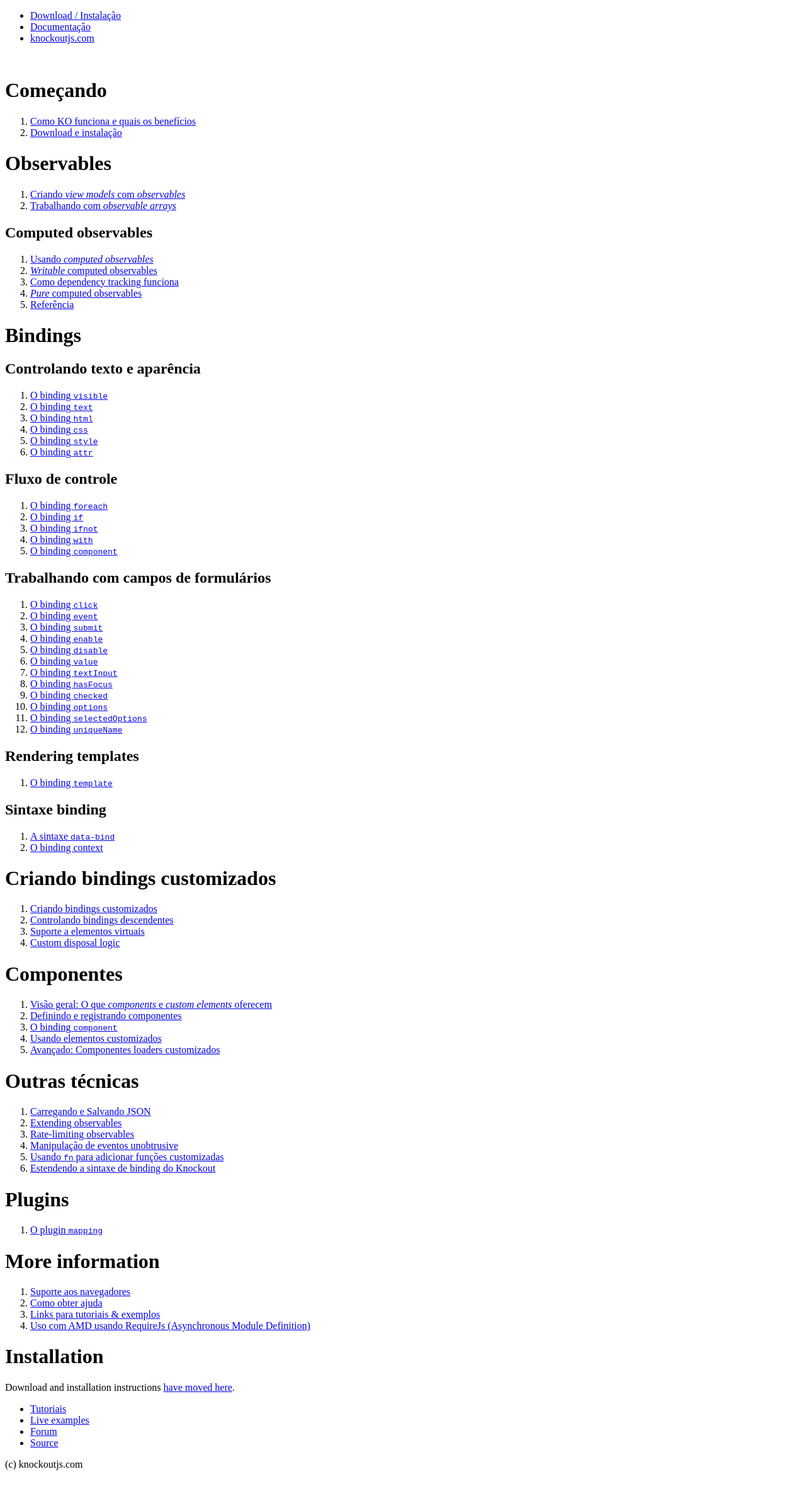
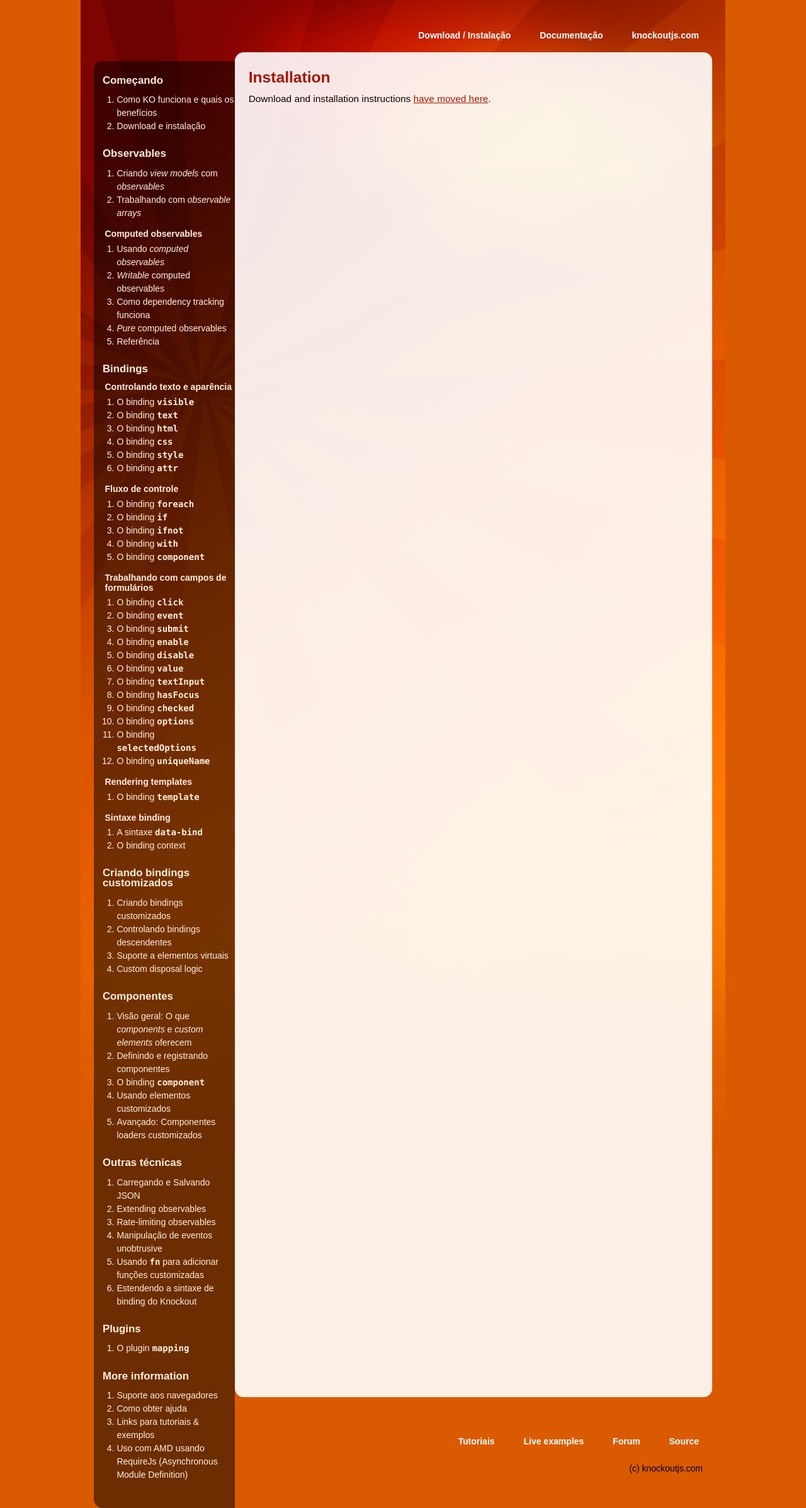
Before and after one commit to alexhiroshi/knockoutjs-brasil, a Jekyll site: the page built from documentation/installation.md, in a window 1280 px wide. Shown: the whole page at 63% size. Built offline with Jekyll 4.4.1, drawn with Linux system fonts in a browser that asks for light colours; nearby versions of some CDN libraries; library files that are not in the unit come from our copies; comment, search, counter and statistics services are not loaded; before the commit the page ends 2342 px from its top, so only the background shows below that.

Commit message:
Novos caminhos de arquivos estáticos

```diff
--- a/_layouts/default.html
+++ b/_layouts/default.html
@@ -6,22 +6,22 @@
         <meta name="description" content="Knockout é uma biblioteca JavaScript que simplifica a construção de interfaces gráficas dinâmicas.">
         <meta property="og:title" content="Knockout.js" />
         <meta property="og:description" content="Knockout é uma biblioteca JavaScript que simplifica a construção de interfaces gráficas dinâmicas." />
-        <meta property="og:image" content="http://knockoutjs-brasil.com.br/img/facebook.png" />
-        <link href="{{ page.pathprefix }}css/tripoli.simple.css" type="text/css" rel="stylesheet" />
+        <meta property="og:image" content="http://alexhiroshi.github.io/knockoutjs-brasil/img/facebook.png" />
+        <link href="/knockoutjs-brasil/css/tripoli.simple.css" type="text/css" rel="stylesheet" />
         {% if page.canonicalUrl %}<link rel="canonical" href="{{ page.canonicalUrl }}" />{% endif %}
-        <link rel="stylesheet" type="text/css" href="{{ page.pathprefix }}css/styles.css" />
-        <link rel="stylesheet" type="text/css" href="{{ page.pathprefix }}css/smallScreen.css" media="only screen and (max-device-width: 800px)" />
-        <link rel="shortcut icon" href="{{ page.pathprefix }}img/favicon.ico" />
-        <!--[if IE]><link rel="stylesheet" type="text/css" href="{{ page.pathprefix }}css/tripoli.simple.ie.css" /><![endif]-->
-        <!--[if lte IE 7]><link rel="stylesheet" type="text/css" href="{{ page.pathprefix }}css/ie6ie7.css" /><![endif]-->
-        <!--[if lte IE 6]><link rel="stylesheet" type="text/css" href="{{ page.pathprefix }}css/ie6.css" /><![endif]-->
+        <link rel="stylesheet" type="text/css" href="/knockoutjs-brasil/css/styles.css" />
+        <link rel="stylesheet" type="text/css" href="/knockoutjs-brasil/css/smallScreen.css" media="only screen and (max-device-width: 800px)" />
+        <link rel="shortcut icon" href="/knockoutjs-brasil/img/favicon.ico" />
+        <!--[if IE]><link rel="stylesheet" type="text/css" href="/knockoutjs-brasil/css/tripoli.simple.ie.css" /><![endif]-->
+        <!--[if lte IE 7]><link rel="stylesheet" type="text/css" href="/knockoutjs-brasil/css/ie6ie7.css" /><![endif]-->
+        <!--[if lte IE 6]><link rel="stylesheet" type="text/css" href="/knockoutjs-brasil/css/ie6.css" /><![endif]-->
         {% include global-scripts.html %}
     </head>
     <body>
         <div id="wrapper">
             <div class="vspace"></div>
             {% if page.dir == "/documentation" or page.dir == "/downloads" %}
-                <a rel="home" class="logo-doc" href="{{ page.pathprefix }}index.html"><img src="../img/ko-logo.png" /></a>
+                <a rel="home" class="logo-doc" href="/knockoutjs-brasil/index.html"><img src="../img/ko-logo.png" /></a>
             {% endif %}
             {% include main-menu.html %}
             {% if page.dir  == "/" %}
```
